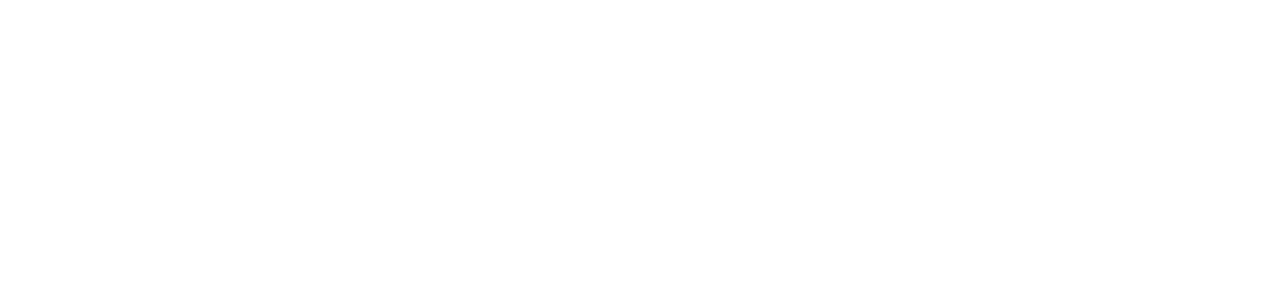
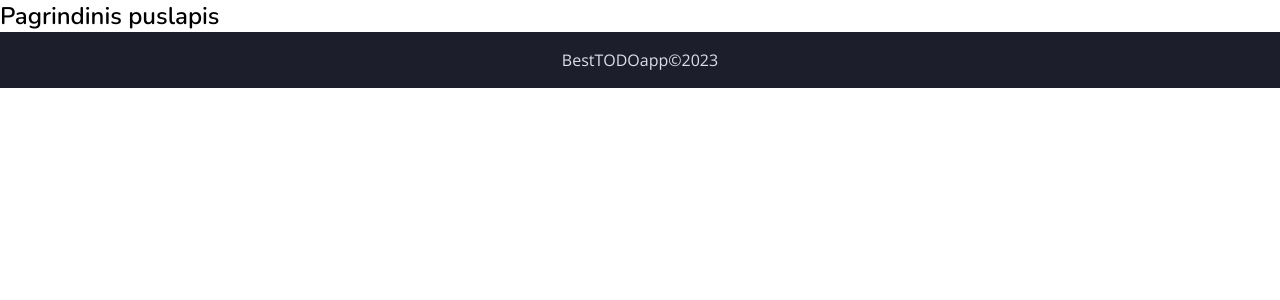
Before and after one commit to JolitaMilina/manjana-project, a React (Vite) app: page / in a window 1280 px wide. Shown: the top 300 px of the page. Built offline with nearby package versions, Linux system fonts and the light colour scheme.

Commit message:
feat5: created footer component

```diff
--- a/package.json
+++ b/package.json
@@ -18,7 +18,7 @@
     "react-dom": "^18.2.0",
     "react-router-dom": "^6.10.0",
     "recoil": "^0.7.7",
-    "styled-components": "^5.3.9"
+    "styled-components": "^5.3.10"
   },
   "devDependencies": {
     "@types/react": "^18.0.28",
--- a/src/App.jsx
+++ b/src/App.jsx
@@ -23,7 +23,7 @@
     },
   ]);
 
-  return;
+  return <RouterProvider router={router} />;
 }
 
 export default App;
--- /dev/null
+++ b/src/pages/Footer/Footer.jsx
@@ -0,0 +1,12 @@
+import React from "react";
+import { StyledFooter } from "./styles";
+
+const Footer = () => {
+  return (
+    <StyledFooter>
+      <p>BestTODOapp&#169;2023</p>
+    </StyledFooter>
+  );
+};
+
+export default Footer;
--- /dev/null
+++ b/src/pages/Footer/index.js
@@ -0,0 +1,3 @@
+import Footer from "./Footer";
+
+export default Footer;
--- /dev/null
+++ b/src/pages/Footer/styles.js
@@ -0,0 +1,17 @@
+import styled from "styled-components";
+
+export const StyledFooter = styled.div`
+  display: flex;
+  justify-content: center;
+  align-items: center;
+  width: 100%;
+  background-color: ${(props) => props.theme.palette.default.main};
+  height: 3.5rem;
+
+  p {
+    color: ${(props) => props.theme.palette.background.light};
+    text-align: center;
+    weight: ${(props) => props.theme.typography.legal};
+    size: ${(props) => props.theme.typography.legal};
+  }
+`;
--- a/src/pages/PageLayout.jsx
+++ b/src/pages/PageLayout.jsx
@@ -1,5 +1,6 @@
-import { Outlet, Link } from 'react-router-dom';
-import { Suspense } from 'react';
+import { Outlet, Link } from "react-router-dom";
+import { Suspense } from "react";
+import Footer from "./Footer/Footer";
 
 const PageLayout = () => {
   return (
@@ -10,7 +11,9 @@
           <Outlet />
         </Suspense>
       </main>
-      <footer></footer>
+      <footer>
+        <Footer />
+      </footer>
     </>
   );
 };
```
Also changed, not shown: 1 other file (tests, documents, lock files or other folders).
